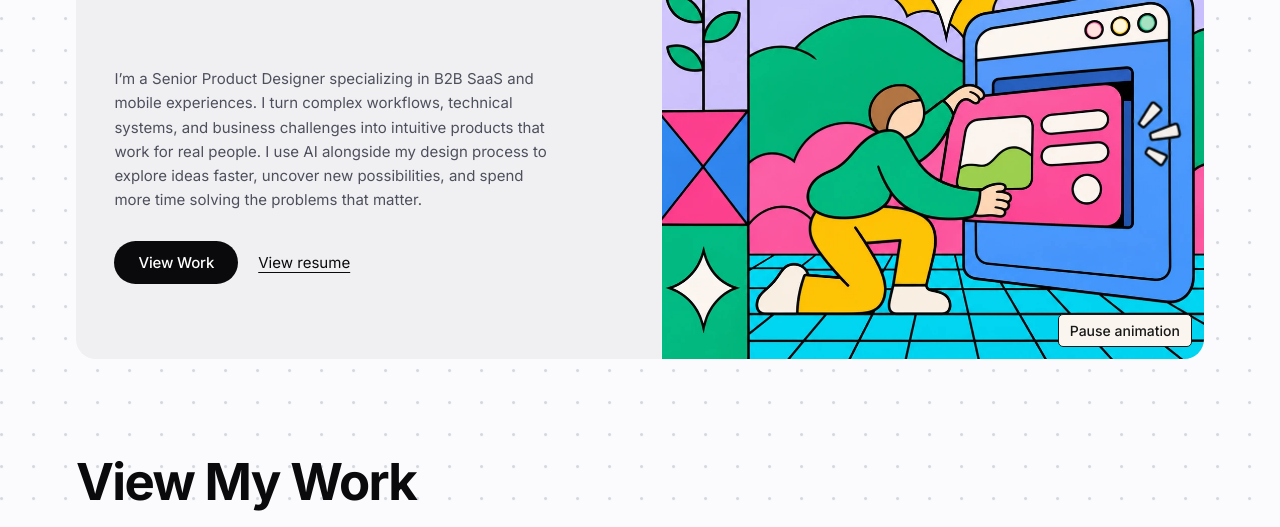
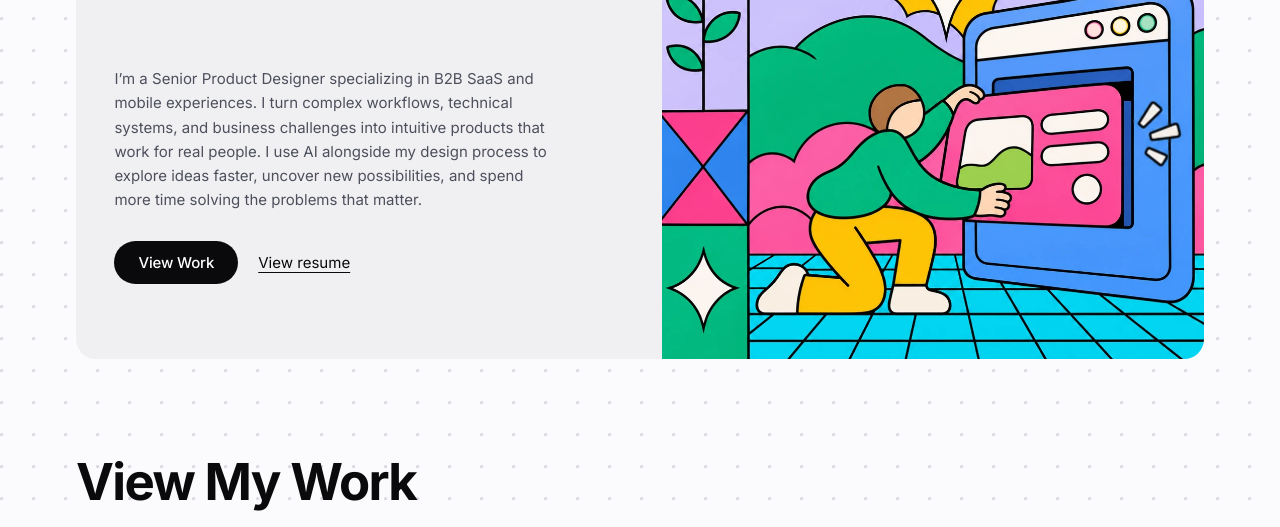
Before and after one commit to ramin2dkami/UX-portfolio, a plain HTML site: page index.html in a window 1280 px wide. Shown: the part 271-798 px from the top of the page. Drawn offline with Linux system fonts and the light colour scheme.

Commit message:
Remove homepage animation pause button

```diff
--- a/css/styles.css
+++ b/css/styles.css
@@ -536,7 +536,7 @@ main > section {
   justify-content: flex-end;
   gap: 6px;
 }
-.studio-controls button, .studio-picker {
+.studio-picker {
   padding: 7px 11px;
   border: 1px solid #181818;
   border-radius: 5px;
@@ -547,7 +547,6 @@ main > section {
   font-size: 14px;
 }
 .studio-picker select { font: inherit; }
-.studio-controls button { cursor: pointer; }
 @media (prefers-reduced-motion: no-preference) {
   [data-motion~="wink"] .studio-motion,
   [data-motion="waves"] .studio-wave-tile,
@@ -574,7 +573,6 @@ main > section {
     --lamp-duration: 4s;
     --lamp-start: 1.4s;
   }
-  .studio-art.is-paused .studio-poster * { animation-play-state: paused; }
 }
 @media (prefers-reduced-motion: reduce) {
   .studio-controls { display: none; }
--- a/index.html
+++ b/index.html
@@ -99,7 +99,6 @@
               <option value="lights">Window lights</option>
             </select>
           </label>
-          <button class="studio-playback" type="button" hidden>Pause animation</button>
         </div>
       </div>
     </div>
--- a/js/main.js
+++ b/js/main.js
@@ -5,21 +5,12 @@ if (vantageInterviews && vantageAudit) vantageAudit.after(vantageInterviews);
 
 // The review URL exposes alternate loops in the actual homepage layout.
 const studioArt = document.querySelector('.studio-art');
-if (studioArt) {
-  const playback = studioArt.querySelector('.studio-playback');
-  playback.hidden = false;
-  playback.addEventListener('click', () => {
-    const paused = studioArt.classList.toggle('is-paused');
-    playback.textContent = paused ? 'Resume animation' : 'Pause animation';
+if (studioArt && new URLSearchParams(location.search).has('motion-review')) {
+  const picker = studioArt.querySelector('.studio-picker');
+  picker.hidden = false;
+  picker.querySelector('select').addEventListener('change', (event) => {
+    studioArt.dataset.motion = event.target.value;
   });
-
-  if (new URLSearchParams(location.search).has('motion-review')) {
-    const picker = studioArt.querySelector('.studio-picker');
-    picker.hidden = false;
-    picker.querySelector('select').addEventListener('change', (event) => {
-      studioArt.dataset.motion = event.target.value;
-    });
-  }
 }
 
 // Mobile nav toggle
```
